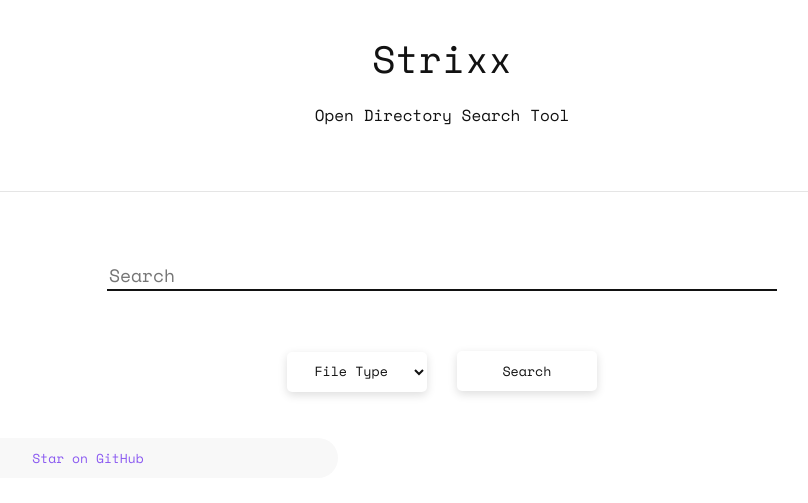
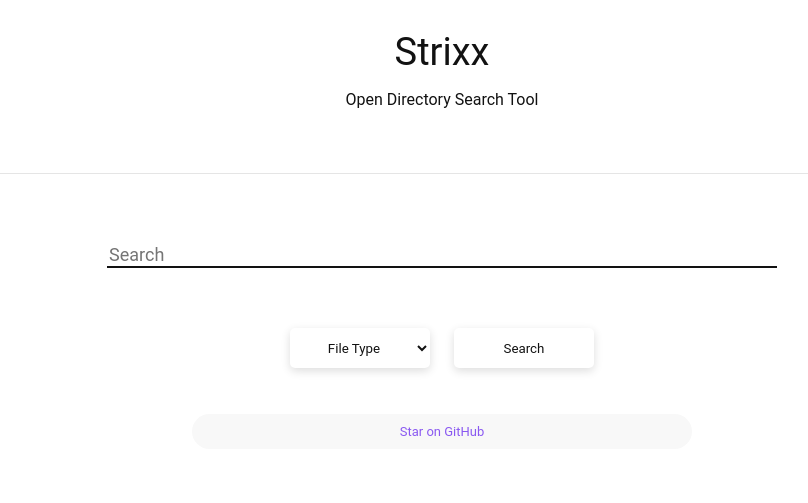
Before and after one commit to TheMetaphysicalCrook/strixx, a Jekyll site: the page built from index.html, in a window 1280 px wide. Shown: the top 503 px of the page, without its empty margins (198-1006 px from the left). Built offline with Jekyll 4.4.1, drawn with Linux system fonts in a browser that asks for light colours.

Commit message:
Update main.scss

```diff
--- a/css/main.scss
+++ b/css/main.scss
@@ -1,10 +1,6 @@
 ---
 
 ---
-// Font
-
-@import url('https://fonts.googleapis.com/css?family=Space+Mono&display=swap');
-
 
 // Customization Variables
 
@@ -38,7 +34,7 @@
 
 body {
     margin: 0;
-    font-family: 'Space Mono', monospace;
+    font-family: "Roboto", Arial;
     height: 100%;
     color: $black;
     background-color: $white;
@@ -99,7 +95,7 @@
     width: 140px;
     height: 40px;
     margin: 10px;
-    font-family: 'Space Mono', monospace;
+    font-family: "Roboto", Arial;
     text-align:center;
     border-radius: 5px;
     background: $btn-white;
@@ -111,7 +107,7 @@
 #searchterm {
     width: 90%;
     margin: 50px auto;
-    font-family: 'Space Mono', monospace;
+    font-family: "Roboto", Arial;
     border: none;
     border-bottom: 2px solid $black;
     font-size: 18px;
@@ -122,7 +118,7 @@
     height: 40px;
     margin: 10px;
     text-align:center;
-    font-family: 'Space Mono', monospace;
+    font-family: "Roboto", Arial;
     border-radius: 5px;
     background: $btn-white;
     color: $black;
@@ -135,7 +131,7 @@
 // footer
 
 .footer{
-    margin: 36px;
+    margin: 36px auto;
     max-width: $small-width;
     text-align: center;
     font-size: small;
```
